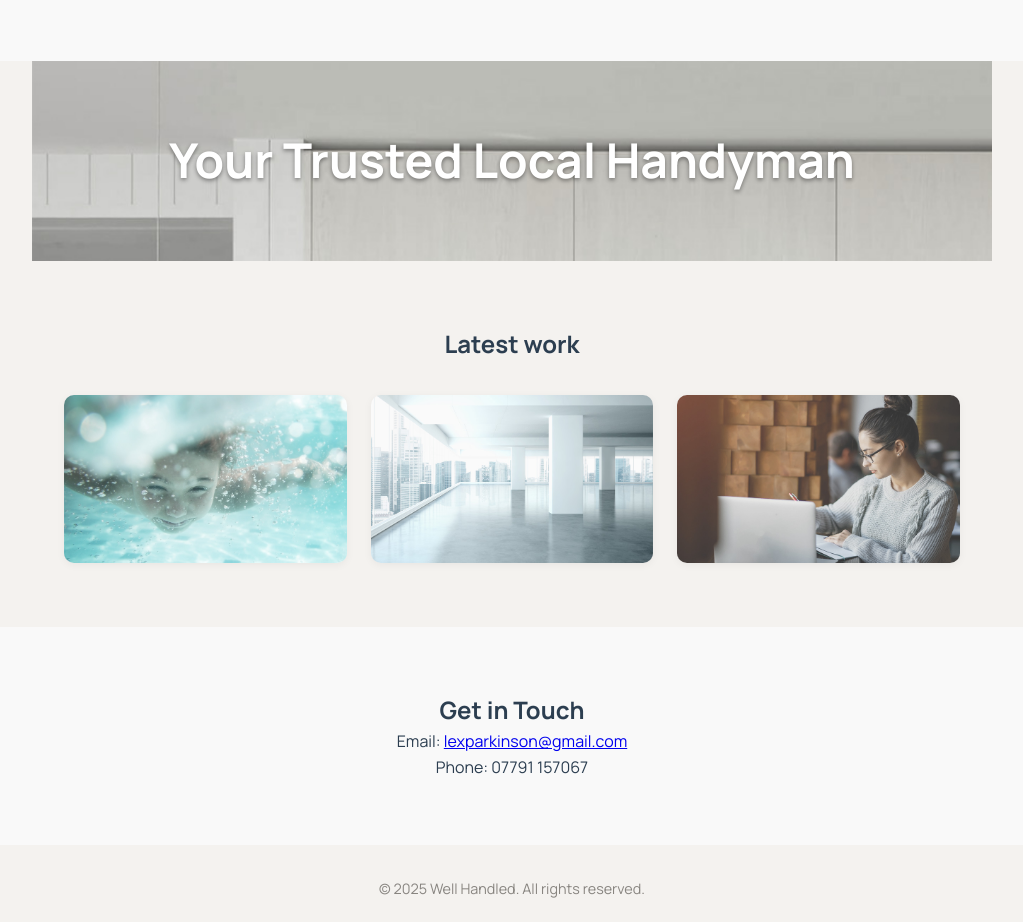
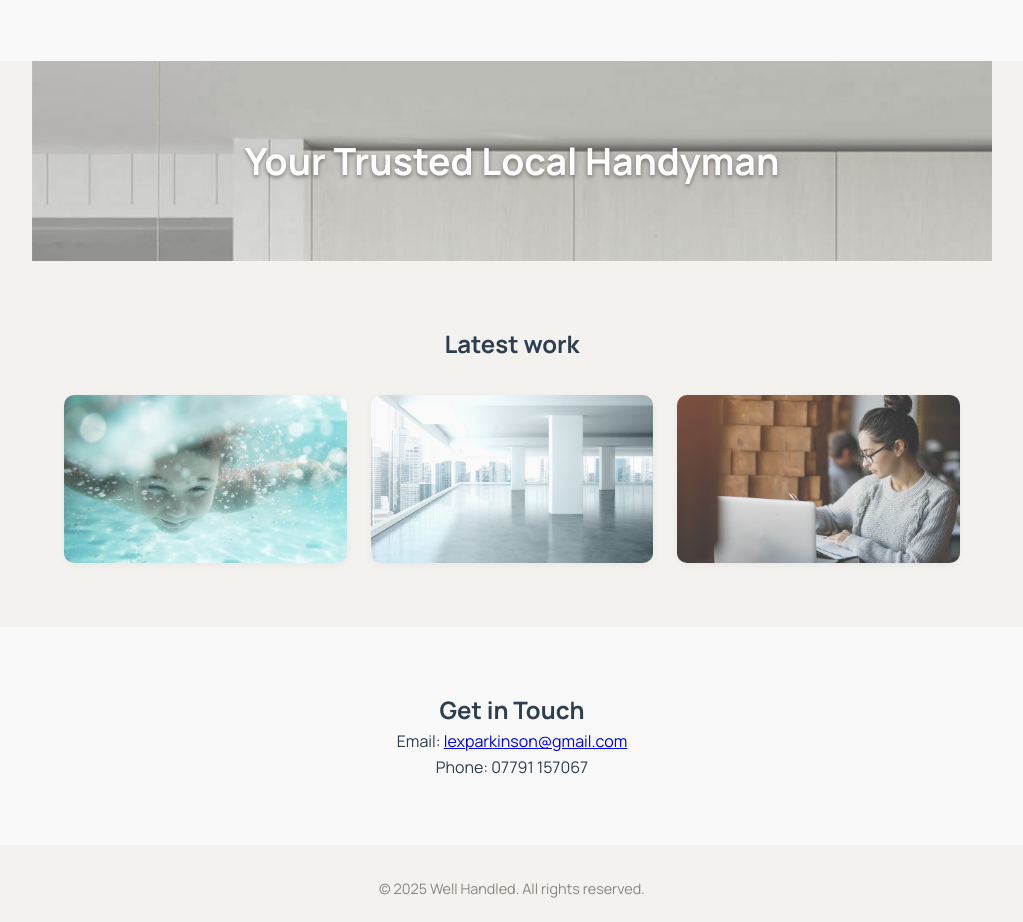
Before and after one commit to dev-uix/well-handled, a plain HTML site: page index.html in a window 1280 px wide. Shown: the part 967-1889 px from the top of the page, without its empty margins (128-1151 px from the left). Drawn offline with Linux system fonts and the light colour scheme.

Commit message:
Add files via upload

```diff
--- a/index.html
+++ b/index.html
@@ -57,7 +57,7 @@
 
 <section class="parallax">
   		<div class="parallax-content">
-    		<h2>Your Trusted Local Handyman</h2>
+    		<h3 style="color: #fff;">Your Trusted Local Handyman</h3>
   		</div>
 </section>
 
```
